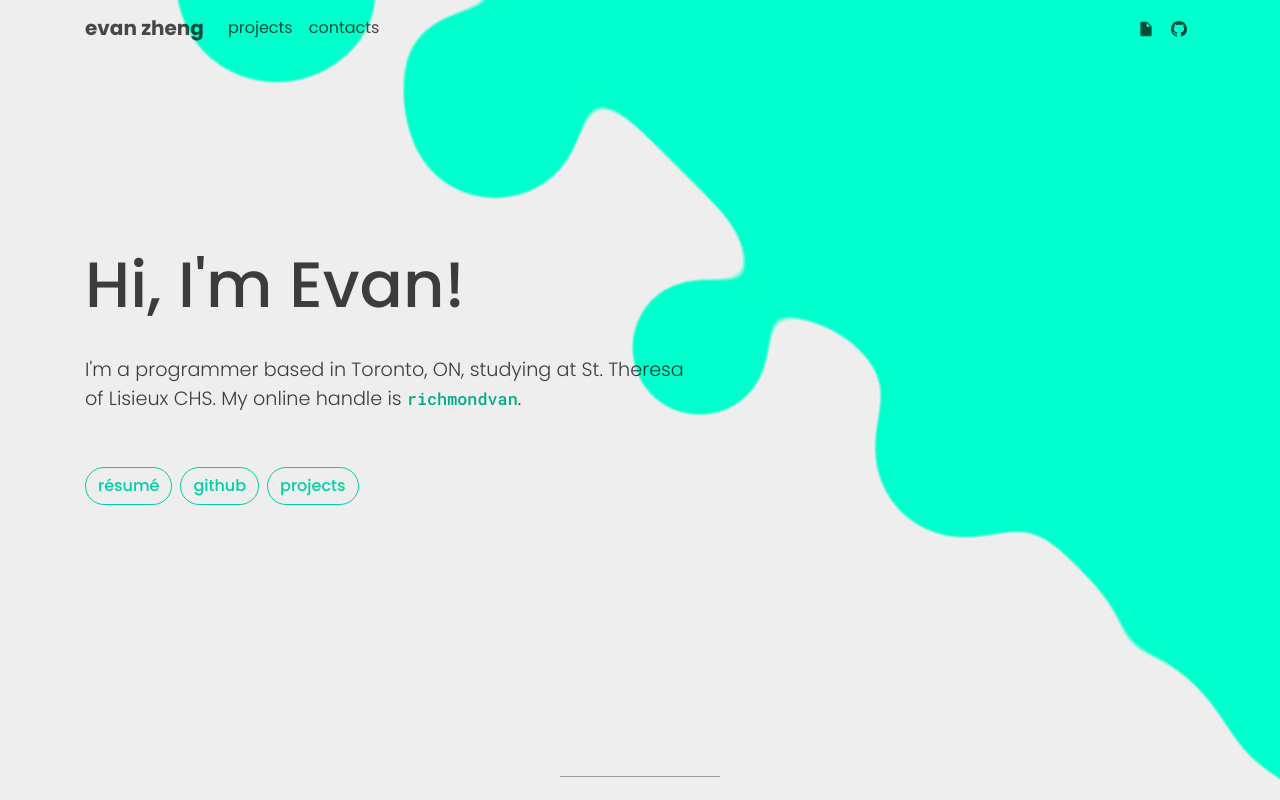
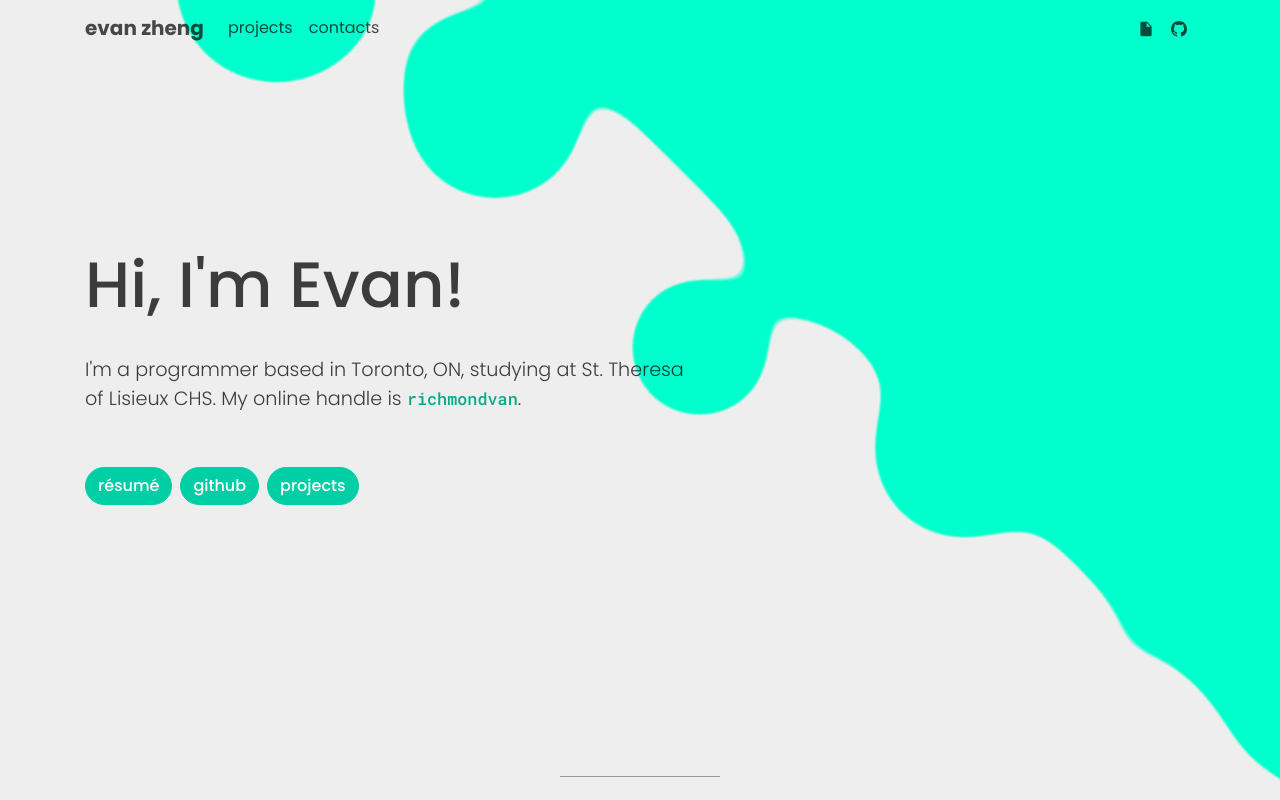
Before and after one commit to evtyz/evtyz.github.io, a React (Create React App) app: page / in a window 1280 px wide. Shown: the top 800 px of the page. Built offline with nearby package versions, Linux system fonts and the light colour scheme.

Commit message:
improved readability

```diff
--- a/src/App.css
+++ b/src/App.css
@@ -9,6 +9,8 @@
     --accentdarktransparent: rgba(0, 207, 165, 0.25);
     --accentextradark: rgba(3, 171, 137, 1);
     --accentextradarktransparent: rgba(3, 171, 137, 0.25);
+    --accentextremedark: rgba(0, 138, 110, 1);
+    --accentextremedarktransparent: rgba(0, 138, 110, 0.25);
     --bgcolor: #eee;
 }
 
@@ -90,6 +92,35 @@ body hr {
     background-color: darkgrey;
 }
 
+body .btn-primary {
+    color: 'white';
+    background-color: var(--accentdark);
+    border-color: var(--accentdark);
+    margin-right: 0.5em;
+    border-radius: 10em;
+    border-width: 0.1em;
+    font-weight: 500;
+    display: inline-block;
+}
+
+body .btn-primary:focus {
+    color: white;
+    background-color: var(--accentextradark) !important;
+    border-color: var(--accentextradark) !important;
+    box-shadow: 0 0 0 0.2rem var(--accentdarktransparent);
+}
+
+body .btn-primary:active {
+    color: white;
+    border-color: var(--accentextremedark) !important;
+    background-color: var(--accentextremedark) !important;
+    box-shadow: 0 0 0 0.2rem var(--accentextradarktransparent) !important;
+}
+
+body .btn-primary:hover {
+    border-color: var(--accentextradark);
+    background-color: var(--accentextradark);
+}
 
 body .btn-outline-primary {
     color: var(--accentdark);
--- a/src/components/Home.js
+++ b/src/components/Home.js
@@ -26,13 +26,13 @@ function Home()
                 My online handle is <code>richmondvan</code>. <br/> <br/>
             </p>
             <div className='buttongroup'>
-                <Button href="./Resume.pdf" variant="outline-primary marginup">
+                <Button href="./Resume.pdf" variant="primary marginup">
                 résumé
                 </Button>
-                <Button href="https://github.com/richmondvan" variant="outline-primary marginup">
+                <Button href="https://github.com/richmondvan" variant="primary marginup">
                 github
                 </Button>
-                <Button href="#projects" variant="outline-primary marginup">
+                <Button href="#projects" variant="primary marginup">
                 projects
                 </Button>
             </div>
```
